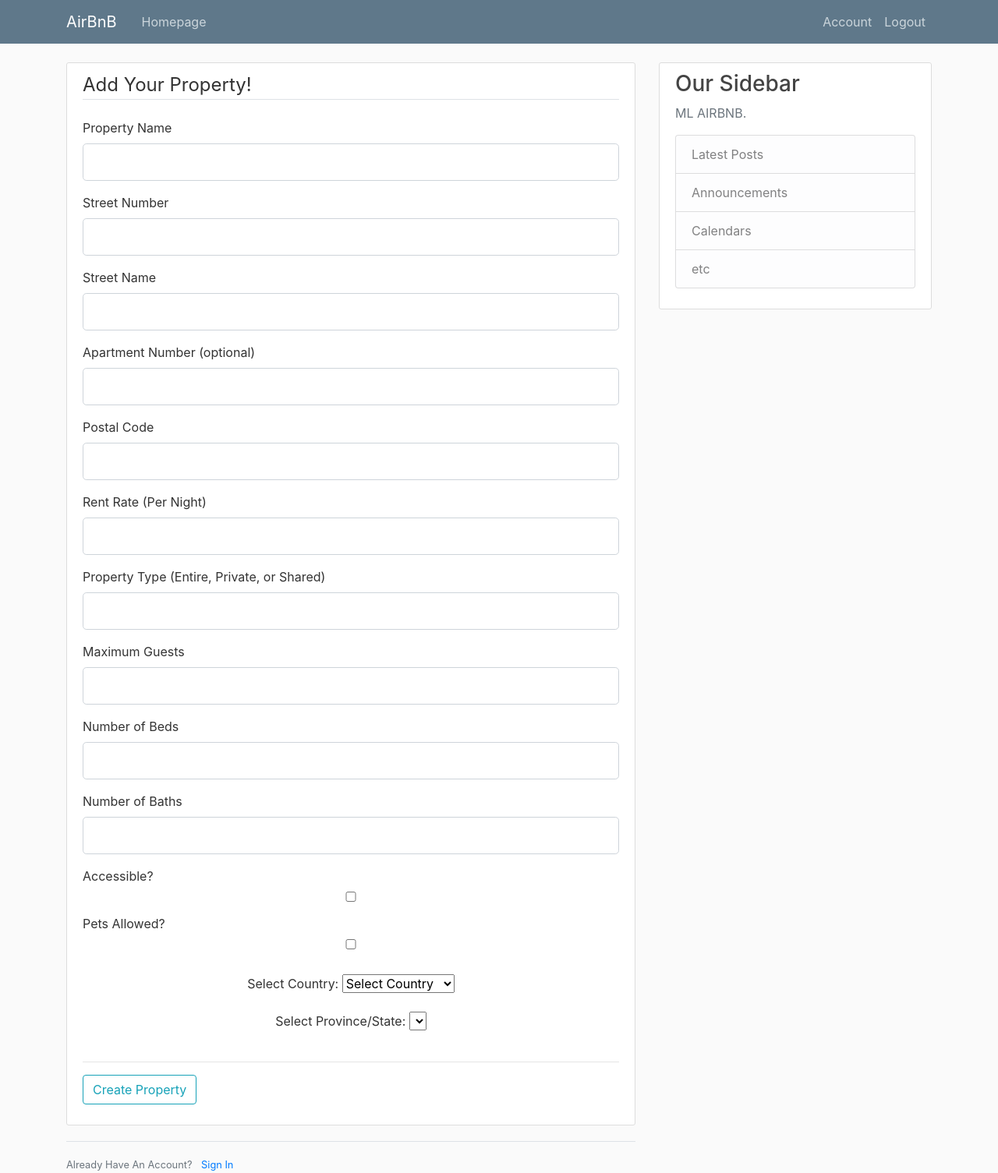
After one commit to KylePinkerton/CSI2132PROJECT, a Flask app: page /addproperty in a window 1280 px wide. The commit adds this page. Shown: the whole page at 78% size. Run offline with Flask 2, Linux system fonts and the light colour scheme; the visitor is signed in with stand-in values (Sample User, id 1); lists and menus that the app fills with data are empty; some libraries are stand-ins or nearby versions.

Commit message:
user functionalities, create property form, basic property listings for user

```diff
--- a/app.py
+++ b/app.py
@@ -3,7 +3,7 @@
 from PIL import Image
 sys.path.insert(1, './db')
 from db import db
-from forms import RegistrationForm, LoginForm, AccountPicture, ChangeNumber, GetVerified, UpdateAbout, UpdateLanguages, UpdateWork
+from forms import RegistrationForm, LoginForm, AccountPicture, ChangeNumber, GetVerified, UpdateAbout, UpdateLanguages, UpdateWork, CreateProperty
 from flask_login import LoginManager, login_required, current_user, logout_user
 from flask_login import UserMixin, login_user
 import secrets
@@ -111,9 +111,7 @@
 def register():
   if current_user.is_authenticated:
     return redirect(url_for('index'))
-  account_details = {'first_name' : 'NULL', 'middle_name' : 'NULL', 'last_name' : 'NULL', 'user_name' : 'NULL', 'password' : 'NULL',
-                    'street_number' : 'NULL', 'street_name' : 'NULL', 'apt_number' : 'NULL', 'postal_code' : 'NULL', 'date_of_birth' : 'NULL',
-                    'country' : 'NULL', 'province' : 'NULL', 'email' : 'NULL', 'phone_number' : 'NULL'}
+  account_details = {}
 
   form = RegistrationForm()
   try:
@@ -188,7 +186,7 @@
     db.update_phone_number(current_user.id, phone_number)
     db.commit()
     flash('Your Phone number has been updated', 'success')
-    return redirect(url_for('account'))
+    return redirect(url_for('account_info'))
   return render_template('account_change_number.html', form=form)
 
 @app.route("/accountgetverified", methods=["GET", "POST"])
@@ -238,6 +236,60 @@
     return redirect(url_for('account'))
   return render_template('account_update_work.html', form=form)
 
+@app.route("/yourproperties", methods=["GET", "POST"])
+@login_required
+def your_properties():
+  db.get_users_properties(current_user.id)
+  properties = db.fetch_all()
+  current_user.properties = properties
+  return render_template('your_properties.html')
+
+@app.route("/addproperty", methods=["GET", "POST"])
+@login_required
+def add_property():
+  property_details = {}
+
+  form = CreateProperty()
+  try:
+    user = User()
+    if form.validate_on_submit():
+      property_details['property_name'] = request.form.get('property_name')
+      property_details['street_number'] = request.form.get('street_number', default='NULL')
+      property_details['street_name'] = request.form.get('street_name')
+      property_details['apt_number'] = request.form.get('apt_number')
+      property_details['postal_code'] = request.form.get('postal_code')
+      property_details['rent_rate'] = request.form.get('rent_rate')
+      property_details['country'] = request.form.get('country')
+      property_details['province'] = request.form.get('province')
+      property_details['property_type'] = request.form.get('property_type')
+      property_details['max_guests'] = request.form.get('max_guests')
+      property_details['number_beds'] = request.form.get('number_beds')
+      property_details['number_baths'] = request.form.get('number_baths')
+      property_details['accessible'] = request.form.get('accessible')
+      property_details['pets_allowed'] = request.form.get('pets_allowed')
+      #deal with weird cases for optional (can be null) arguments
+      if property_details['apt_number'] == "":
+        property_details['apt_number'] = "NaN"
+      if property_details['postal_code'] == "":
+        property_details['postal_code'] = "NULL"
+      if property_details['accessible'] == "n":
+        property_details['accessible'] = "False"
+      else:
+        property_details['accessible'] = "True"
+      if property_details['pets_allowed'] == "n":
+        property_details['pets_allowed'] = "False"
+      else:
+        property_details['pets_allowed'] = "True"
+      db.create_property(property_details['property_name'], property_details['street_number'], property_details['street_name'], property_details['apt_number'], property_details['postal_code'], property_details['rent_rate'], property_details['country'], property_details['province'], property_details['property_type'], property_details['max_guests'], property_details['number_beds'], property_details['number_baths'], property_details['accessible'], property_details['pets_allowed'], current_user.id)
+      flash(f'Property created for {form.property_name.data}!', 'success')
+      db.commit()
+      return redirect(url_for('your_properties'))
+  except Exception as e:
+    print(e)
+    flash('Please enter your country/province', 'danger')
+    return render_template('add_property.html', title='Add Property', form=form)
+  return render_template('add_property.html', title='Add Property', form=form)
+
 @app.route('/shutdown', methods=['GET'])
 def shutdown():
     def shutdown_server():
--- a/forms.py
+++ b/forms.py
@@ -95,3 +95,34 @@
   work = StringField('Work',
                           validators=[DataRequired(), Length(min=1, max=50)])
   submit = SubmitField('Update')
+
+class CreateProperty(FlaskForm):
+  property_name = StringField('Property Name',
+                          validators=[DataRequired(), Length(min=1, max=20)])
+  street_number = IntegerField('Street Number', validators=[DataRequired(), NumberRange(min=1, max=99999)])
+  street_name = StringField('Street Name', validators=[DataRequired(), Length(min=1, max=20)])
+  apt_number = StringField('Apartment Number (optional)', validators=[Length(max=5)])
+  postal_code = StringField('Postal Code',
+                          validators=[DataRequired(), Length(min=6, max=20)])
+  rent_rate = IntegerField('Rent Rate (Per Night)',
+                          validators=[DataRequired(), NumberRange(min=1, max=9999)])
+  property_type = StringField('Property Type (Entire, Private, or Shared)', validators=[DataRequired()])
+  max_guests = IntegerField('Maximum Guests',
+                          validators=[NumberRange(min=1, max=99)])
+  number_beds = IntegerField('Number of Beds',
+                          validators=[NumberRange(min=1, max=99)])
+  number_baths = IntegerField('Number of Baths',
+                          validators=[NumberRange(min=1, max=99)])
+  accessible = BooleanField('Accessible?')
+  pets_allowed = BooleanField('Pets Allowed?')
+  submit = SubmitField('Create Property')
+
+  def validate_propertyname(self, propertyname):
+    db.valid_propertyname(propertyname.data)
+    propertyname_count = db.fetch_one()
+    if propertyname_count[0]:
+      raise ValidationError("That propertyname is taken. Please choose another propertyname.")
+
+  def validate_proprty_type(form, property_type):
+    if property_type.data.lower != ('entire' or 'private' or 'shared'):
+      raise ValidationError('Invalid phone number.')
--- /dev/null
+++ b/templates/add_property.html
@@ -0,0 +1,183 @@
+{% extends "layout.html" %}
+{% block content %}
+<div class="content-section">
+  <form method="POST" action="">
+      {{ form.hidden_tag() }}
+      <fieldset class="form-group">
+          <legend class="border-bottom mb-4">Add Your Property!</legend>
+          <div class="form-group">
+            {{ form.property_name.label(class="form-control-label") }}
+            {% if form.property_name.errors %}
+                {{ form.property_name(class="form-control form-control-lg is-invalid") }}
+                <div class="invalid-feedback">
+                    {% for error in form.property_name.errors %}
+                        <span>{{ error }}</span>
+                    {% endfor %}
+                </div>
+            {% else %}
+                {{ form.property_name(class="form-control form-control-lg") }}
+            {% endif %}
+          </div>
+          <div class="form-group">
+            {{ form.street_number.label(class="form-control-label") }}
+            {% if form.street_number.errors %}
+                {{ form.street_number(class="form-control form-control-lg is-invalid") }}
+                <div class="invalid-feedback">
+                    {% for error in form.street_number.errors %}
+                        <span>{{ error }}</span>
+                    {% endfor %}
+                </div>
+            {% else %}
+                {{ form.street_number(class="form-control form-control-lg") }}
+            {% endif %}
+          </div>
+          <div class="form-group">
+            {{ form.street_name.label(class="form-control-label") }}
+            {% if form.street_name.errors %}
+                {{ form.street_name(class="form-control form-control-lg is-invalid") }}
+                <div class="invalid-feedback">
+                    {% for error in form.street_name.errors %}
+                        <span>{{ error }}</span>
+                    {% endfor %}
+                </div>
+            {% else %}
+                {{ form.street_name(class="form-control form-control-lg") }}
+            {% endif %}
+          </div>
+          <div class="form-group">
+              {{ form.apt_number.label(class="form-control-label") }}
+              {% if form.apt_number.errors %}
+                  {{ form.apt_number(class="form-control form-control-lg is-invalid") }}
+                  <div class="invalid-feedback">
+                      {% for error in form.apt_number.errors %}
+                          <span>{{ error }}</span>
+                      {% endfor %}
+                  </div>
+              {% else %}
+                  {{ form.apt_number(class="form-control form-control-lg") }}
+              {% endif %}
+          </div>
+          <div class="form-group">
+              {{ form.postal_code.label(class="form-control-label") }}
+              {% if form.postal_code.errors %}
+                  {{ form.postal_code(class="form-control form-control-lg is-invalid") }}
+                  <div class="invalid-feedback">
+                      {% for error in form.postal_code.errors %}
+                          <span>{{ error }}</span>
+                      {% endfor %}
+                  </div>
+              {% else %}
+                  {{ form.postal_code(class="form-control form-control-lg") }}
+              {% endif %}
+          </div>
+          <div class="form-group">
+              {{ form.rent_rate.label(class="form-control-label") }}
+              {% if form.rent_rate.errors %}
+                  {{ form.rent_rate(class="form-control form-control-lg is-invalid") }}
+                  <div class="invalid-feedback">
+                      {% for error in form.rent_rate.errors %}
+                          <span>{{ error }}</span>
+                      {% endfor %}
+                  </div>
+              {% else %}
+                  {{ form.rent_rate(class="form-control form-control-lg") }}
+              {% endif %}
+          </div>
+          <div class="form-group">
+            {{ form.property_type.label(class="form-control-label") }}
+            {% if form.property_type.errors %}
+                {{ form.property_type(class="form-control form-control-lg is-invalid") }}
+                <div class="invalid-feedback">
+                    {% for error in form.property_type.errors %}
+                        <span>{{ error }}</span>
+                    {% endfor %}
+                </div>
+            {% else %}
+                {{ form.property_type(class="form-control form-control-lg") }}
+            {% endif %}
+          </div>
+          <div class="form-group">
+            {{ form.max_guests.label(class="form-control-label") }}
+            {% if form.max_guests.errors %}
+                {{ form.max_guests(class="form-control form-control-lg is-invalid") }}
+                <div class="invalid-feedback">
+                    {% for error in form.max_guests.errors %}
+                        <span>{{ error }}</span>
+                    {% endfor %}
+                </div>
+            {% else %}
+                {{ form.max_guests(class="form-control form-control-lg") }}
+            {% endif %}
+          </div>
+          <div class="form-group">
+            {{ form.number_beds.label(class="form-control-label") }}
+            {% if form.number_beds.errors %}
+                {{ form.number_beds(class="form-control form-control-lg is-invalid") }}
+                <div class="invalid-feedback">
+                    {% for error in form.number_beds.errors %}
+                        <span>{{ error }}</span>
+                    {% endfor %}
+                </div>
+            {% else %}
+                {{ form.number_beds(class="form-control form-control-lg") }}
+            {% endif %}
+          </div>
+          <div class="form-group">
+            {{ form.number_baths.label(class="form-control-label") }}
+            {% if form.number_baths.errors %}
+                {{ form.number_baths(class="form-control form-control-lg is-invalid") }}
+                <div class="invalid-feedback">
+                    {% for error in form.number_baths.errors %}
+                        <span>{{ error }}</span>
+                    {% endfor %}
+                </div>
+            {% else %}
+                {{ form.number_baths(class="form-control form-control-lg") }}
+            {% endif %}
+          </div>
+          <div class="form-group">
+            {{ form.accessible.label(class="form-control-label") }}
+            {% if form.accessible.errors %}
+                {{ form.accessible(class="form-control form-control-lg is-invalid") }}
+                <div class="invalid-feedback">
+                    {% for error in form.accessible.errors %}
+                        <span>{{ error }}</span>
+                    {% endfor %}
+                </div>
+            {% else %}
+                {{ form.accessible(class="form-control form-control-lg") }}
+            {% endif %}
+          </div>
+          <div class="form-group">
+            {{ form.pets_allowed.label(class="form-control-label") }}
+            {% if form.pets_allowed.errors %}
+                {{ form.pets_allowed(class="form-control form-control-lg is-invalid") }}
+                <div class="invalid-feedback">
+                    {% for error in form.pets_allowed.errors %}
+                        <span>{{ error }}</span>
+                    {% endfor %}
+                </div>
+            {% else %}
+                {{ form.pets_allowed(class="form-control form-control-lg") }}
+            {% endif %}
+          </div>
+      </fieldset>
+      <div style='text-align:center;'>
+        <script type= "text/javascript" src = "../static/js/countries.js"></script>
+        Select Country:   <select id="country" name ="country"></select> </br></br>
+        Select Province/State: <select name ="province" id ="province"></select>  </br> </br> <hr/>
+      </div>
+      <script language="javascript">
+        populateCountries("country", "province"); // first parameter is id of country drop-down and second parameter is id of state drop-down
+      </script>
+      <div class="form-group">
+        {{ form.submit(class="btn btn-outline-info") }}
+    </div>
+  </form>
+</div>
+<div class="border-top pt-3">
+  <small class="text-muted">
+      Already Have An Account? <a class="ml-2" href="{{ url_for('log_in') }}">Sign In</a>
+  </small>
+</div>
+{% endblock content %}
```
Also changed, not shown: db/db.py (+10 -2 lines), templates/account.html (+5 -2 lines), templates/your_properties.html (added, +14 -0 lines), README.md.
